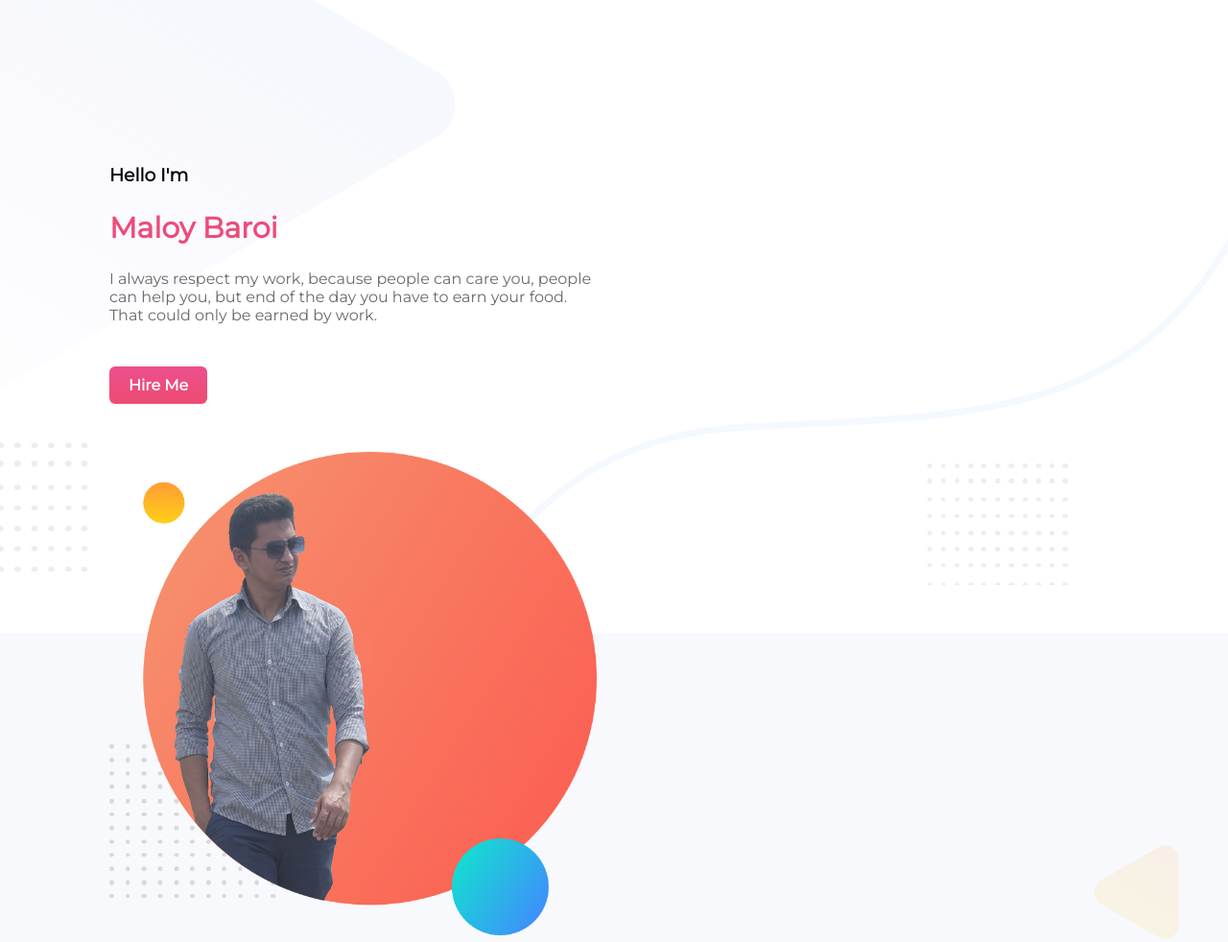
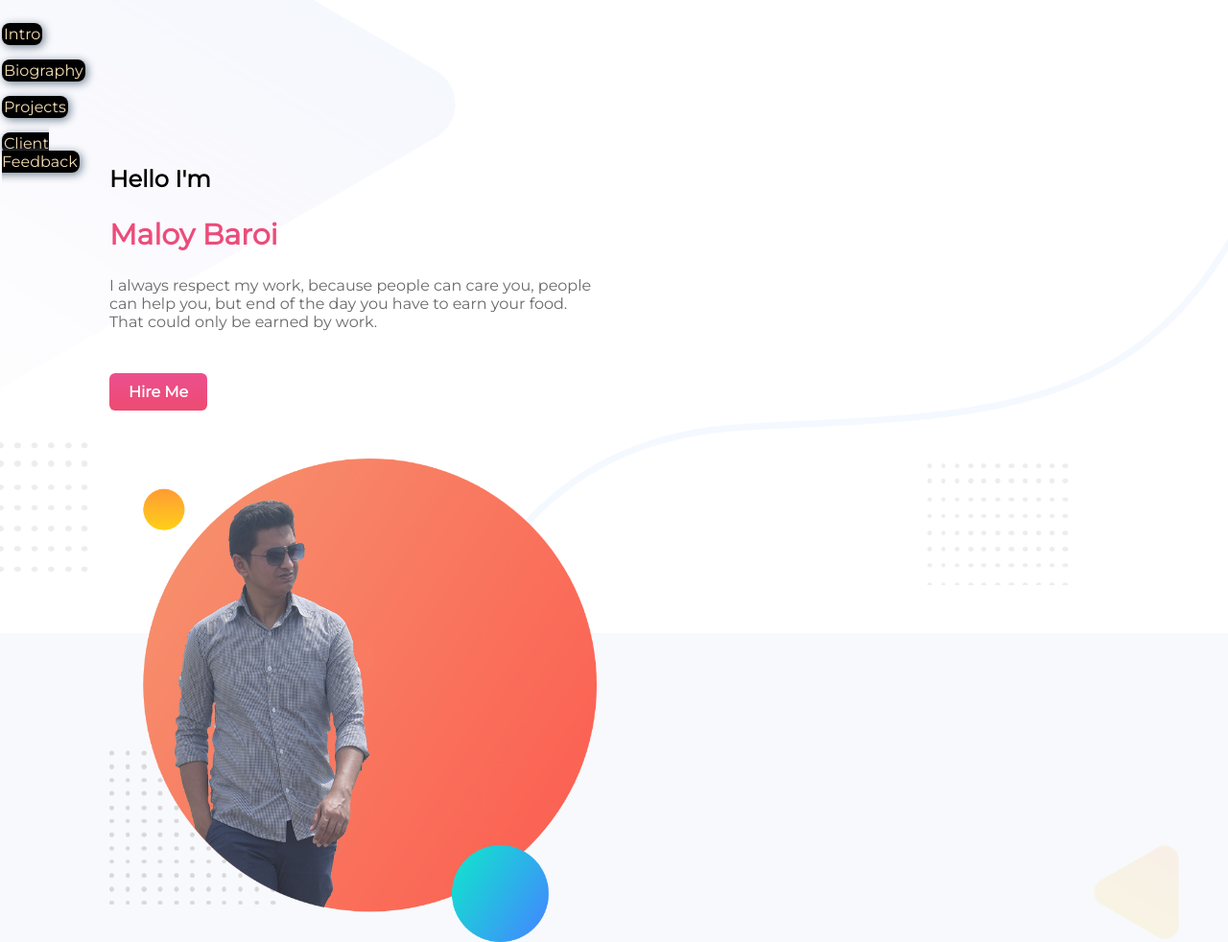
Before and after one commit to Maloy-Baroi/assignment_portfolio, a plain HTML site: page index.html in a window 1280 px wide. Shown: the top 982 px of the page at 96% size. Drawn offline with Linux system fonts and the light colour scheme.

Commit message:
Special added

```diff
--- a/index.html
+++ b/index.html
@@ -5,12 +5,20 @@
     <meta name="viewport" content="width=device-width, initial-scale=1.0">
     <title>Maloy Portfolio</title>
     <link href="https://fonts.googleapis.com/css2?family=Montserrat&display=swap" rel="stylesheet">
+    <link rel="stylesheet" href="https://cdnjs.cloudflare.com/ajax/libs/font-awesome/4.7.0/css/font-awesome.min.css">
     <link rel="stylesheet" href="style.css">
 </head>
 <body>
-    <section class="sec-1">
+    <div>
+        <div class="menu">
+            <a href="#sec1" class="nav-item">Intro</a><br><br>
+            <a href="#sec2" class="nav-item">Biography</a><br><br>
+            <a href="#sec3" class="nav-item">Projects</a><br><br>
+            <a href="#sec4" class="nav-item">Client Feedback</a><br>
+        </div>
+        <section class="sec-1" id="sec1">
             <div class="first-half-width">
-            <h3>Hello I'm</h3>
+                <h2>Hello I'm</h2>
                 <h1 class="highlighter">Maloy Baroi</h1>
                 <p>I always respect my work, because people can care you, people can help you, but end of the day you have to earn your food. That could only be earned by work.</p>
                 <br><br>
@@ -20,7 +28,7 @@
                 <img src="images/my-bg.png" alt="picture">
             </div>
         </section>
-    <section class="sec-2">
+        <section class="sec-2" id="sec2">
             <div class="first-half-width">
                 <img src="images/my-bg2.png" alt="picture">
             </div>
@@ -32,7 +40,7 @@
                 <a href="CV.pdf" class="anchor-link" target="_blank" download>Download CV</a>
             </div>
         </section>
-    <section class="third-half-width">
+        <section class="third-half-width" id="sec3">
             <h1 style="text-align: center;">My Latest Work</h1>
             <div class="work">
                 <img src="images/latest-work/work-1.png" alt="work-1" id="work1">
@@ -41,7 +49,7 @@
             </div>
         </section>
 
-    <section class="forth-half-width">
+        <section class="forth-half-width" id="sec4">
             <h1 style="text-align: center;">What Client are say</h1>
             <p style="text-align: center; font-size: 20px; font-weight: 600; color: black;">Nakul Chandra Baroi</p>
             <p style="text-align: center; font-size: 12px; font-weight: 500;">Owner: Ma-Moni Medical Hall</p>
@@ -52,7 +60,12 @@
                 <a href="https://mail.google.com/" class="message-in-text" style="font-size: 40px;" target="_blank">maloy.virat@gmail.com</a>
             </div>
         </section>
+        <div style="text-align: center;">
+            <a href="https://www.facebook.com/Maloy.humanbeing" target="_blank"><i class="fa fa-facebook-official" style="font-size: 30px;"></i></a> &nbsp;
+            <a href="https://www.linkedin.com/in/maloy-baroi-745915163/" target="_blank"><i class="fa fa-linkedin" style="font-size:30px"></i></a>
+        </div>
         <footer>Maloy Baroi © 2020. All rights reserved.</footer>
         <br>
+    </div>
 </body>
 </html>
--- a/style.css
+++ b/style.css
@@ -1,6 +1,25 @@
 body{
     margin: 0;
     font-family: 'Montserrat', sans-serif;
+}
+
+.menu{
+    text-decoration: none;
+    position: fixed;
+    margin-top: 2%;
+    margin-left: 2px;
+    offset-distance: 2px;
+    width: 30px;
+    height: 5px;
+}
+
+.nav-item{
+    text-decoration: none;
+    background-color: black;
+    padding: 2px;
+    color: wheat;
+    border-radius: 8px;
+    box-shadow: slategrey 2px 2px 10px;
 }
 
 section{
```
Lines whose indentation alone changed are shown as unchanged.
